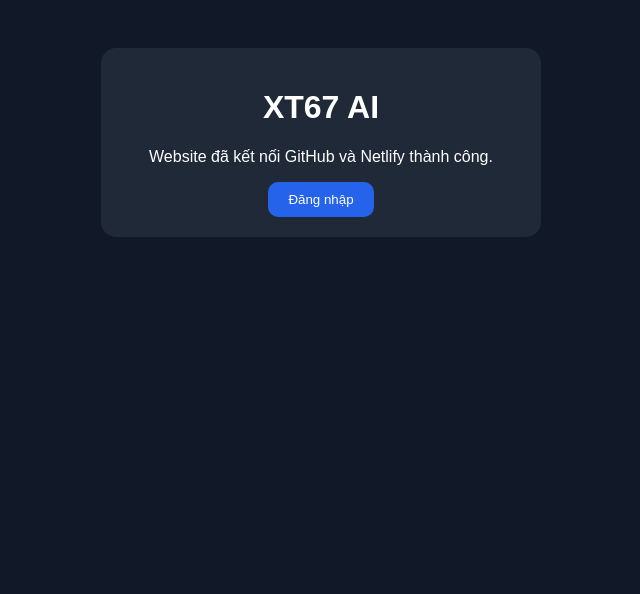
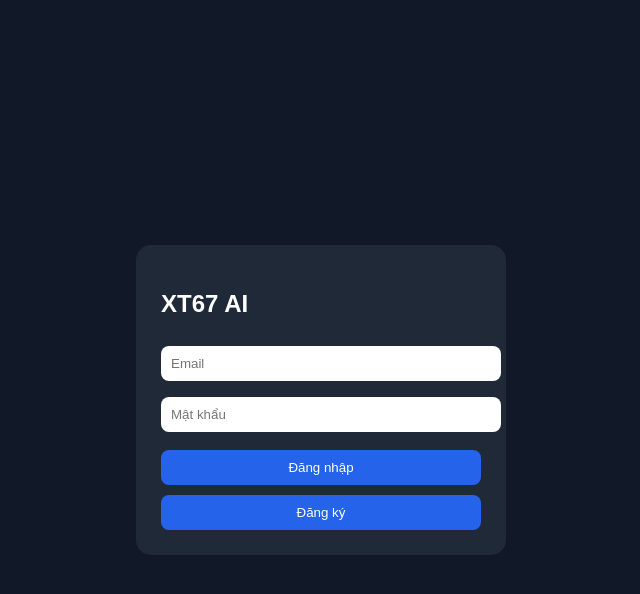
Before and after one commit to trinhdinhquoc245-rgb/Xuantruong67AI, a plain HTML site: page Index.html in a window 1280 px wide. Shown: the whole page, without its empty margins (319-959 px from the left). Drawn offline with Linux system fonts and the light colour scheme.

Commit message:
Add login form

```diff
--- a/Index.html
+++ b/Index.html
@@ -4,35 +4,60 @@
 <meta charset="utf-8">
 <meta name="viewport" content="width=device-width, initial-scale=1">
 <title>XT67 AI</title>
+
 <style>
 body{
-font-family:Arial;
+font-family:Arial,sans-serif;
 background:#111827;
 color:white;
-text-align:center;
-padding:40px;
+display:flex;
+justify-content:center;
+align-items:center;
+height:100vh;
+margin:0;
 }
+
 .card{
 background:#1f2937;
-padding:20px;
+padding:25px;
 border-radius:15px;
-max-width:400px;
-margin:auto;
+width:320px;
 }
+
+input{
+width:100%;
+padding:10px;
+margin:8px 0;
+border:none;
+border-radius:8px;
+}
+
 button{
-padding:10px 20px;
-border:none;
-border-radius:10px;
+width:100%;
+padding:10px;
 background:#2563eb;
 color:white;
+border:none;
+border-radius:8px;
+margin-top:10px;
 }
 </style>
 </head>
+
 <body>
+
 <div class="card">
-<h1>XT67 AI</h1>
-<p>Website đã kết nối GitHub và Netlify thành công.</p>
+<h2>XT67 AI</h2>
+
+<input type="email" placeholder="Email">
+
+<input type="password" placeholder="Mật khẩu">
+
 <button>Đăng nhập</button>
+
+<button>Đăng ký</button>
+
 </div>
+
 </body>
 </html>
```
